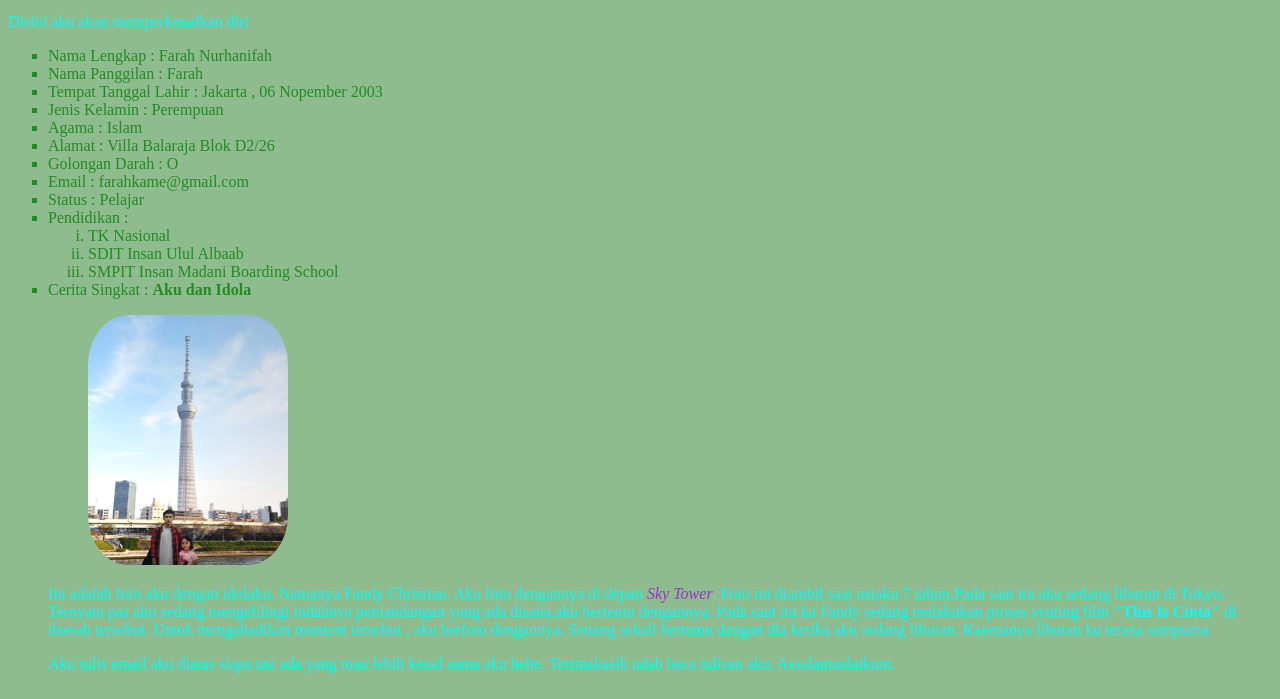
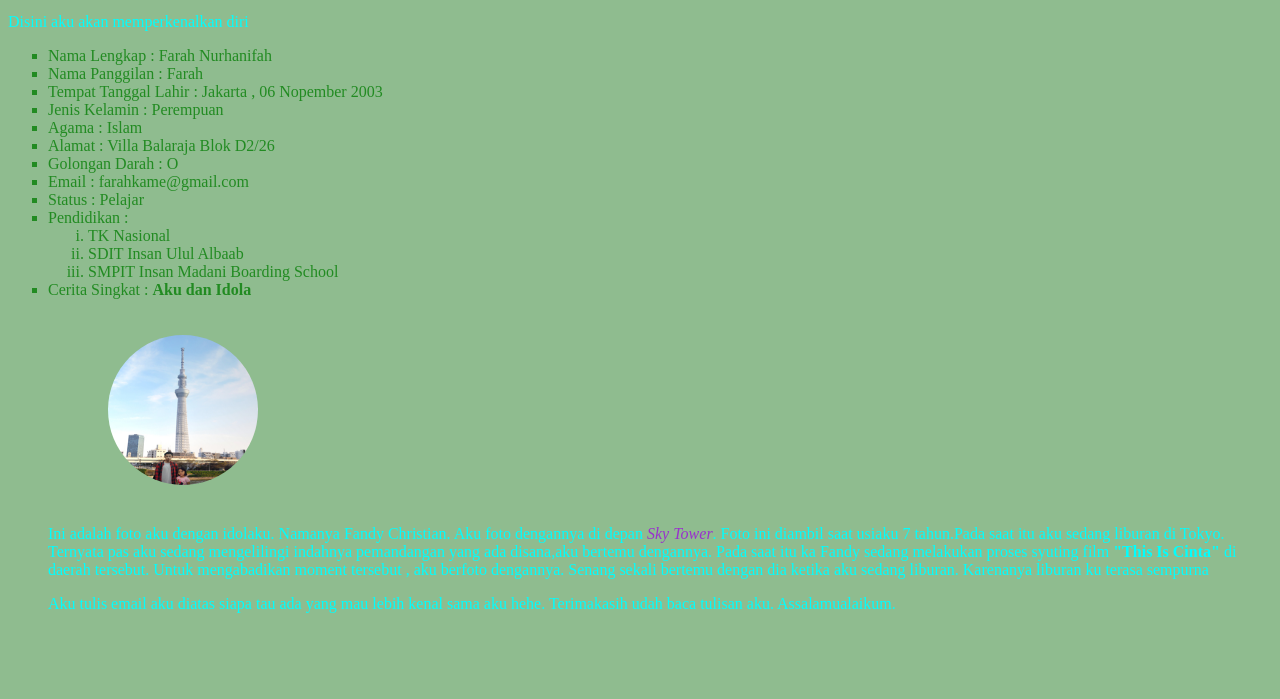
Before and after one commit to farahknifah/farahknifah.github.io, a plain HTML site: page farahcss.html in a window 1280 px wide. Shown: the part 101-800 px from the top of the page. Drawn offline with Linux system fonts and the light colour scheme.

Commit message:
Add files via upload

```diff
--- a/farahcss.css
+++ b/farahcss.css
@@ -16,5 +16,8 @@ em{
 	color: darkorchid
 }
 img{
-	border-radius: 20%
+	border-radius: 100px;
+  padding: 20px;
+  width: 150px;
+  height: 150px;
 }
```
